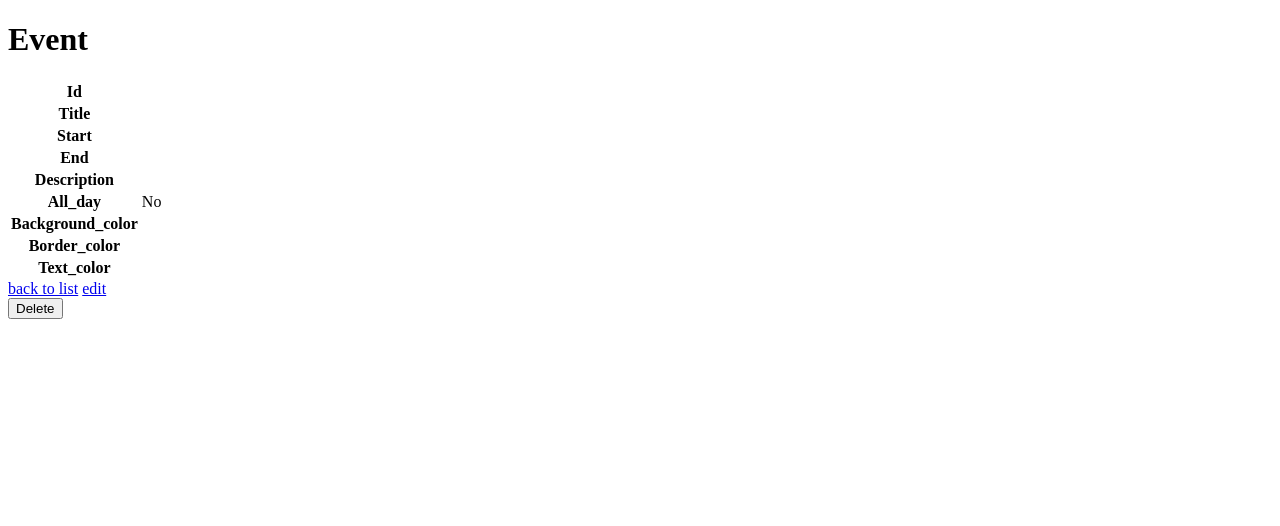
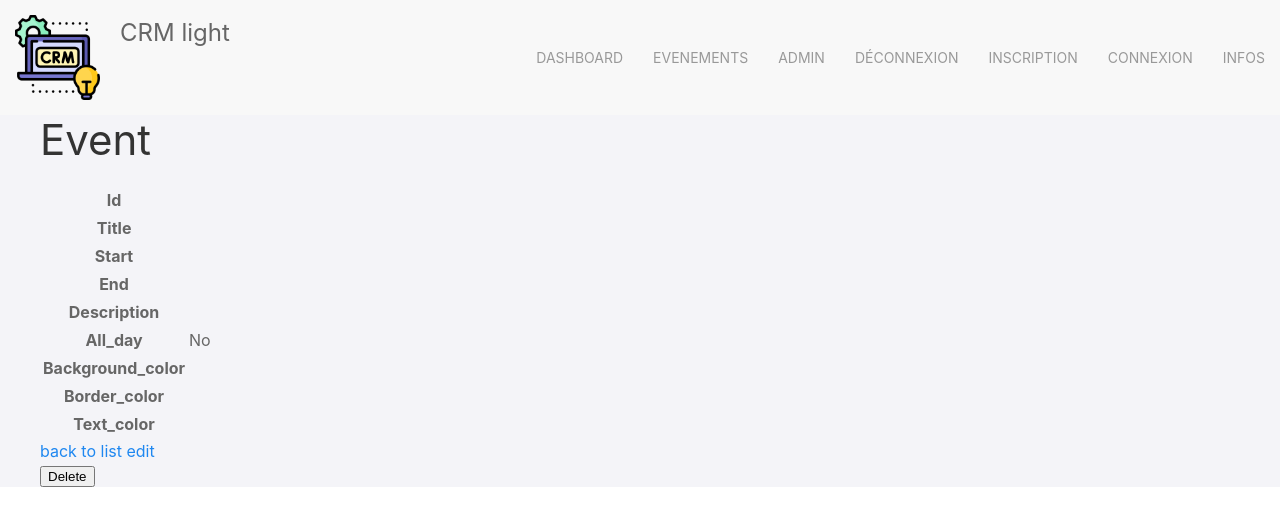
Before and after one commit to GordienkoM/CRMlight, a Symfony app: template templates/event/show.html.twig in a window 1280 px wide. Shown: the top 526 px of the page. Run offline with Twig, Linux system fonts and the light colour scheme; the template is opened without the code that fills it, so the values that code supplies are empty; some libraries are stand-ins or nearby versions.

Commit message:
fill template base and change asset

```diff
--- a/src/Controller/MainController.php
+++ b/src/Controller/MainController.php
@@ -9,7 +9,7 @@ use Symfony\Component\Routing\Annotation\Route;
 class MainController extends AbstractController
 {
     /**
-     * @Route("/", name="dashboard")
+     * @Route("/", name="main")
      */
     public function index(): Response
     {
--- a/templates/base.html.twig
+++ b/templates/base.html.twig
@@ -4,13 +4,124 @@
     <meta charset="UTF-8">
     <title>{% block title %}Welcome!{% endblock %}</title>
 
+    <!-- fullcalendar.io -->
     <link rel="stylesheet" href="https://cdn.jsdelivr.net/npm/fullcalendar@5.3.0/main.min.css" integrity="sha256-uq9PNlMzB+1h01Ij9cx7zeE2OR2pLAfRw3uUUOOPKdA=" crossorigin="anonymous">
     {% block stylesheets %}{% endblock %}
+
+    <!-- UIkit CSS -->
+    <link rel="stylesheet" href="https://cdn.jsdelivr.net/npm/uikit@3.6.21/dist/css/uikit.min.css"/>
+
+    <!--font-awesome -->
+    <link rel="stylesheet" href="https://cdnjs.cloudflare.com/ajax/libs/font-awesome/5.15.2/css/all.min.css" integrity="sha512-HK5fgLBL+xu6dm/Ii3z4xhlSUyZgTT9tuc/hSrtw6uzJOvgRr2a9jyxxT1ely+B+xFAmJKVSTbpM/CuL7qxO8w==" crossorigin="anonymous" />
+
+    <link rel="stylesheet" href="{{asset('assets/css/style.css')}}">
 </head>
 <body>
+
+    <nav class="uk-navbar-container uk-padding-small" uk-navbar>
+
+        <a class="uk-navbar-item uk-logo uk-visible@s" href="{{ path('main') }}">
+            <img id="logo" src="{{ asset('assets/img/logo.png') }}" alt="logo">
+        </a>
+        <div class="uk-margin-left">
+            <div class="uk-text-large">CRM light</div>
+        </div>
+        <div class="uk-navbar-right">
+            <ul class="uk-navbar-nav uk-visible@m">
+                <li class="uk-navbar-item">
+                    <a href="{{ path('main') }}">Dashboard</a>
+                </li>
+                <li>
+                    <a href="">Evenements</a>
+                    <div class="uk-navbar-dropdown">
+                        <ul class="uk-nav uk-navbar-dropdown-nav">
+                            <li>
+                                <a href="{{ path('event_index') }}">Evenements</a>
+                            </li>
+                            <li>
+                                <a href="{{ path('event_new') }}">Ajouter un evenement</a>
+                            </li>
+                        </ul>
+                    </div>
+                </li>
+                {# {% if is_granted("ROLE_ADMIN") %} #}
+                    <li class="uk-navbar-item">
+                        <a href="{{ path('main') }}">Admin</a>
+                    </li>
+                {# {% endif %} #}
+                {# {% if app.user %} #}
+                {# Bonjour, {{ app.user.name }}					 #}
+                <li class="uk-navbar-item">
+                    <a href="{{ path('app_logout') }}" class="uk-link-heading uk-padding-small">Déconnexion</a>
+                </li>
+
+                {# {% else %} #}
+                    <li class="uk-navbar-item">
+                       <a href="{{ path('app_register') }}" class="uk-link-heading uk-padding-small">Inscription</a>
+                    </li>
+                    <li class="uk-navbar-item">
+                         <a href="{{ path('app_login') }}" class="uk-link-heading uk-padding-small">Connexion</a>
+                    </li>
+                {# {% endif %}				 #}
+                <li>
+                    <a href="">Infos</a>
+                    <div class="uk-navbar-dropdown">
+                        <ul class="uk-nav uk-navbar-dropdown-nav">
+                            <li>
+                                <a href="{{ path('main') }}">Test</a>
+                            </li>
+                            <li>
+                                <a href="{{ path('main') }}">Test</a>
+                            </li>
+                        </ul>
+                    </div>
+                </li>
+            </ul>
+        </div>
+        <a href="#" class="uk-navbar-toggle uk-hidden@m" uk-navbar-toggle-icon uk-toggle="target: #sidenav"></a>
+    </nav>
+    <div id="sidenav" uk-offcanvas="flip: true" class="uk-offcanvas">
+        <div class="uk-offcanvas-bar">
+            <ul class="uk-nav">
+                <li class="uk-navbar-item">
+                    <a href="{{ path('main') }}">Accuil</a>
+                </li>
+                <li class="uk-navbar-item">
+                    <a href="{{ path('event_index') }}">Evenements</a>
+                </li>
+                <li class="uk-navbar-item">
+                    <a href="{{ path('event_new') }}">Ajouter un evenement</a>
+                </li>
+                {# {% if is_granted("ROLE_ADMIN") %} #}
+                    <li class="uk-navbar-item">
+                        <a href="{{ path('main') }}">Admin</a>
+                    </li>
+                {# {% endif %}	 #}
+                    <li class="uk-navbar-item">
+                    <a href="{{ path('main') }}">Test</a>
+                </li>
+                <li class="uk-navbar-item">
+                    <a href="{{ path('main') }}">Test</a>
+                </li>
+            </ul>
+        </div>
+    </div>
+
+
+    {% set messageSuccess = app.flashes('success') %}
+    {% if messageSuccess %}
+        <p>{{ messageSuccess }}</p>
+    {% endif %}
+    <main class="uk-container uk-container-xlarge">
         {% block body %}{% endblock %}
+    </main>
+    <!-- fullcalendar.io -->
+    <script src="https://cdn.jsdelivr.net/npm/fullcalendar@5.3.0/main.min.js" integrity="sha256-DBxkGZLxKsLKhz054qUpBqtotG00r9AELGpSigJujLg=" crossorigin="anonymous"></script>
 
-        <script src="https://cdn.jsdelivr.net/npm/fullcalendar@5.3.0/main.min.js" integrity="sha256-DBxkGZLxKsLKhz054qUpBqtotG00r9AELGpSigJujLg=" crossorigin="anonymous"></script>
+    <!-- UIkit JS -->
+    <script src="https://cdn.jsdelivr.net/npm/uikit@3.6.21/dist/js/uikit.min.js"></script>
+    <script src="https://cdn.jsdelivr.net/npm/uikit@3.6.21/dist/js/uikit-icons.min.js"></script>
     {% block javascripts %}{% endblock %}
+
 </body>
 </html>
```
Also changed, not shown: public/assets/css/app.css (deleted), public/assets/css/style.css (added), public/assets/img/header.jpg (deleted), public/assets/img/logo.png (added). Lines whose indentation alone changed are shown as unchanged.
